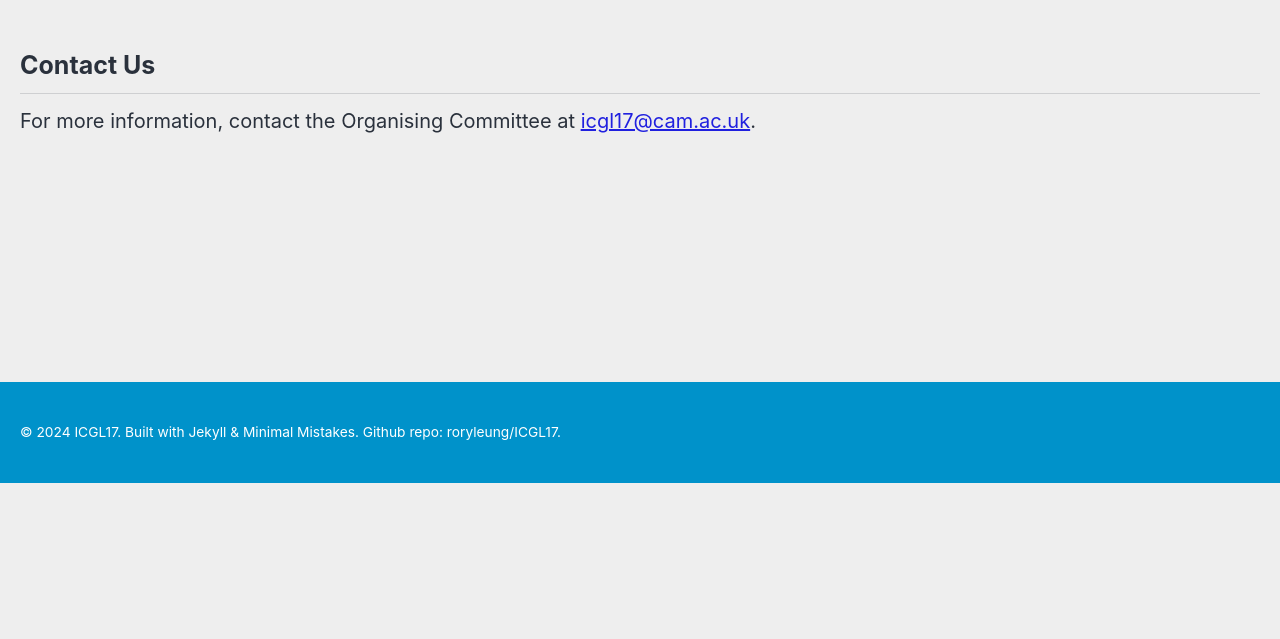
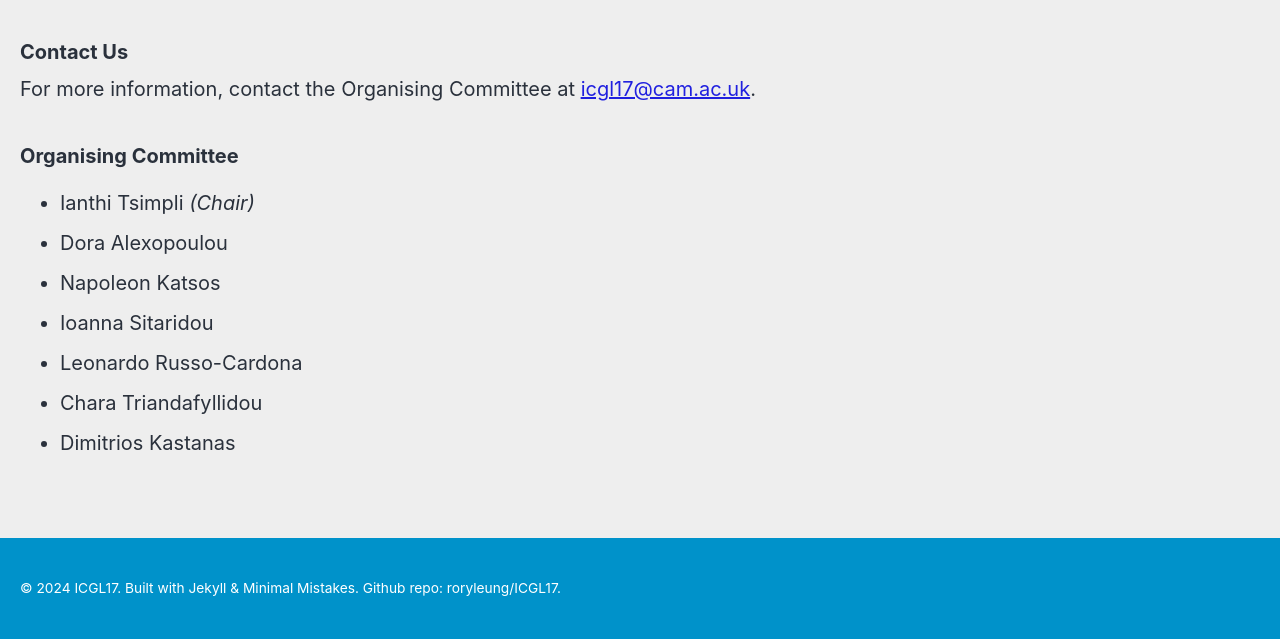
Before and after one commit to roryleung/ICGL17, a Jekyll site: the page built from _pages/contact.md, in a window 1280 px wide. Shown: the part 417-1056 px from the top of the page. Built offline with Jekyll 4.4.1, drawn with Linux system fonts in a browser that asks for light colours; cached includes are drawn as plain includes; nearby versions of some CDN libraries; before the commit the page ends 900 px from its top, so only the background shows below that.

Commit message:
Update contact.md

```diff
--- a/_pages/contact.md
+++ b/_pages/contact.md
@@ -8,6 +8,16 @@ header:
 excerpt: "23-26th September 2025<br>University of Cambridge, U.K."
 ---
 
-## Contact Us
+### Contact Us
 
 For more information, contact the Organising Committee at <a href="mailto:icgl17@mmll.cam.ac.uk" target="_blank">icgl17@cam.ac.uk</a>.
+
+### Organising Committee
+
+* Ianthi Tsimpli _(Chair)_
+* Dora Alexopoulou
+* Napoleon Katsos
+* Ioanna Sitaridou
+* Leonardo Russo-Cardona
+* Chara Triandafyllidou
+* Dimitrios Kastanas
```
